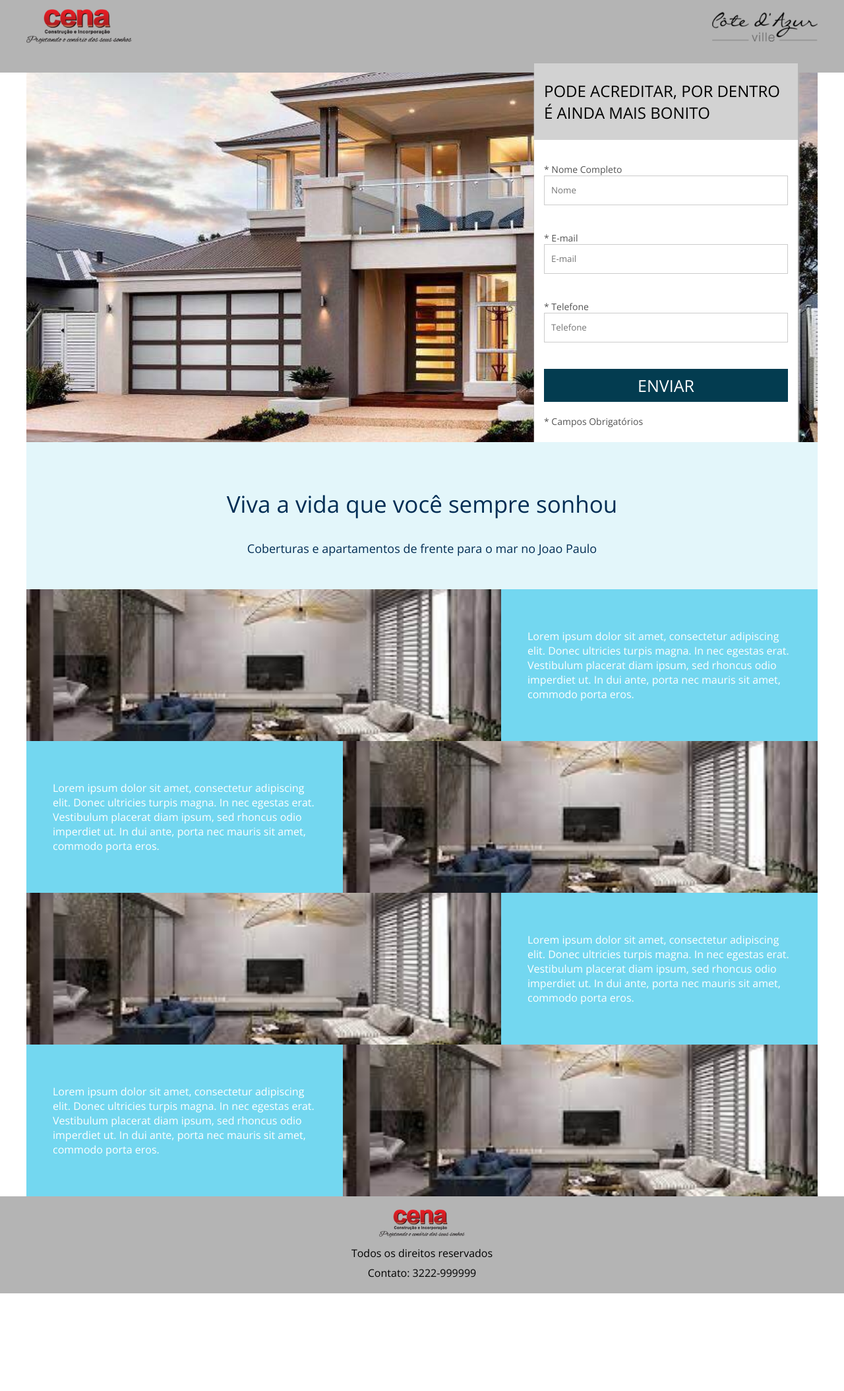
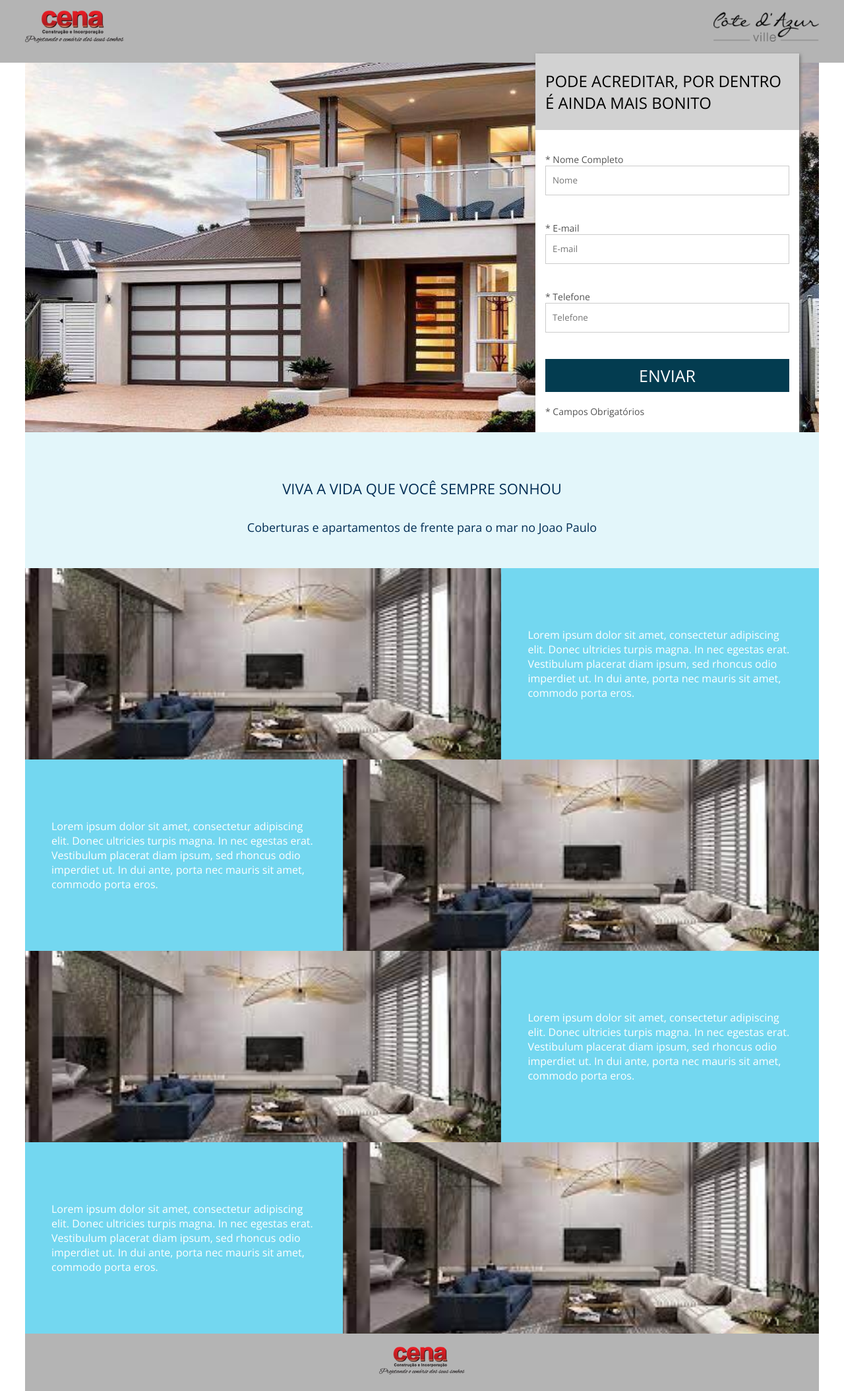
Before and after one commit to Daniel3365/Projeto02WM, a plain HTML site: page index.html in a window 1280 px wide. Shown: the whole page at 66% size. Before the commit the page ends 1960 px from the top, so only its background shows below. Drawn offline with nearby package versions, Linux system fonts and the light colour scheme.

Commit message:
fixed  bug of responsive

```diff
--- a/css/style.css
+++ b/css/style.css
@@ -13,7 +13,7 @@ html, body{
 /**Divs gerais!!*/
 .container{
 	width: 100%;
-	max-width: 1200px;
+	max-width: 1204px;
 	margin: 0 auto;
 }
 
@@ -24,12 +24,12 @@ html, body{
 
 header{
 	background-color: rgb(180, 180, 180);
-	padding: 10px 2% 40px 2%;
+	padding: 10px 2% 25px 2%;
 }
 
 .logo1{
 	float: left;
-	width: 160px;
+	width: 150px;
 	height: 60px;
 	background-image: url('../imagens/logo1.png');
 	background-size: 100% auto;
@@ -67,7 +67,9 @@ section.cover-form{
 	top: -2.5%;
 	width: 400px;
 	height: 105%;
-	box-shadow: 1px 1px 2px 1px rgb(180, 180, 180);
+	-webkit-box-shadow: 2px 2px 5px 0px rgba(117,117,117,1);
+	-moz-box-shadow: 2px 2px 5px 0px rgba(117,117,117,1);
+	box-shadow: 2px 2px 5px 0px rgba(117,117,117,1);
 	background-color: white;
 }
 
@@ -130,21 +132,22 @@ section.chamada div.container{
 
 section.chamada h2{
 	width: 98%;
-	max-width: 800px;
+	max-width: 700px;
 	display: inline-block;
 	color: #012d54;
-	font-size: 35px;
+	font-size: 22px;
+	text-transform: uppercase;
 	font-weight: normal;
 }
 
 section.chamada p{
 	width: 98%;
-	margin-top: 8px;
 	max-width: 700px;
 	display: inline-block;
 	margin-top: 10px;
 	font-size: 18px;
 	color: #012d54;
+	font-weight: normal;
 }
 
 .flex-mosaico{
@@ -159,7 +162,7 @@ section.chamada p{
 
 .item-2-mosaico{
 	background-color: #73d7f0;
-	padding: 60px 40px;
+	padding: 90px 40px;
 	width: 40%;
 }
 
@@ -167,28 +170,42 @@ section.chamada p{
 	color: white;
 }
 
-footer{
+footer .container{
 	text-align: center;
 	padding: 20px 0;
 	background-color: rgb(180, 180, 180);
-}
-
-footer p{
-	margin-top: 8px;
 }
 
 footer img{
 	width: 130px;
 }
 
+@media screen and (max-width: 1024px){
+
+	.bg{
+		height: auto;
+		padding: 80px 0;
+		text-align: center;
+	}
+
+	.form-container{
+		text-align: left;
+		height: auto;
+		width: 96%;
+		max-width: 400px;
+		position: static;
+		display: inline-block;
+	}
+}
+
 @media screen and (max-width: 768px){
+
 	.flex-mosaico{
 		display: block;
 	}
 
 	.item-1-mosaico{
-		text-align: center;
-		padding: 80%;
+		padding-top: 80%;
 		width: 100%;
 	}
 
@@ -198,24 +215,8 @@ footer img{
 	}
 }
 
-@media screen and (max-width: 960px){
+@media screen and (max-width: 510px){
 
-	.bg{
-		height: auto;
-		padding-inline: 40px 0;
-		text-align: center;
-	}
-
-	.form-container{
-		height: auto;
-		width: 96%;
-		max-width: 400px;
-		position: static;
-		display: inline-block;
-	}
-}
-
-@media screen and (max-width: 510px){
 	header{
 		text-align: center;
 	}
--- a/index.html
+++ b/index.html
@@ -10,7 +10,7 @@
 	<link rel="preconnect" href="https://fonts.gstatic.com" crossorigin>
 	<link href="https://fonts.googleapis.com/css2?family=Open+Sans:wght@300;400&display=swap" rel="stylesheet">
 	<link rel="stylesheet" type="text/css" href="css/style.css">
-	<title>Imobiliária</title>
+	<title>Minha Landing Page</title>
 </head>
 	<body>
 		<header>
@@ -69,9 +69,9 @@
 					</div><!--item-2-mosaico-->
 				</div><!--flex-mosaico-->
 
-				<div class="flex-mosaico" style="flex-direction: row-reverse;">
-					<div style="background-image: url('imagens/mosaico1.jpg');" class="item-1-mosaico"></div><!--item-1-mosaico-->
-					<div class="item-2-mosaico">
+				<div class="flex-mosaico">
+					<div style="background-image: url('imagens/mosaico1.jpg');order: 2;" class="item-1-mosaico"></div><!--item-1-mosaico-->
+					<div class="item-2-mosaico" style="order: 1;">
 						<p>Lorem ipsum dolor sit amet, consectetur adipiscing elit. Donec ultricies turpis magna. In nec egestas erat. Vestibulum placerat diam ipsum, sed rhoncus odio imperdiet ut. In dui ante, porta nec mauris sit amet, commodo porta eros.</p>
 					</div><!--item-2-mosaico-->
 				</div><!--flex-mosaico-->
@@ -83,9 +83,9 @@
 					</div><!--item-2-mosaico-->
 				</div><!--flex-mosaico-->
 
-				<div class="flex-mosaico" style="flex-direction: row-reverse;">
-					<div style="background-image: url('imagens/mosaico1.jpg');" class="item-1-mosaico"></div><!--item-1-mosaico-->
-					<div class="item-2-mosaico">
+				<div class="flex-mosaico">
+					<div style="background-image: url('imagens/mosaico1.jpg');order: 2;" class="item-1-mosaico"></div><!--item-1-mosaico-->
+					<div class="item-2-mosaico" style="order:1;">
 						<p>Lorem ipsum dolor sit amet, consectetur adipiscing elit. Donec ultricies turpis magna. In nec egestas erat. Vestibulum placerat diam ipsum, sed rhoncus odio imperdiet ut. In dui ante, porta nec mauris sit amet, commodo porta eros.</p>
 					</div><!--item-2-mosaico-->
 				</div><!--flex-mosaico-->
@@ -93,9 +93,9 @@
 		</section><!--mosaico-->
 
 		<footer>
-			<img src="imagens/logo1.png">
-			<p>Todos os direitos reservados</p>
-			<p>Contato: 3222-999999</p>
+			<div class="container">
+				<img src="imagens/logo1.png">
+			</div>
 		</footer>
 
 	</body>
```
Also changed, not shown: 2 other files.
